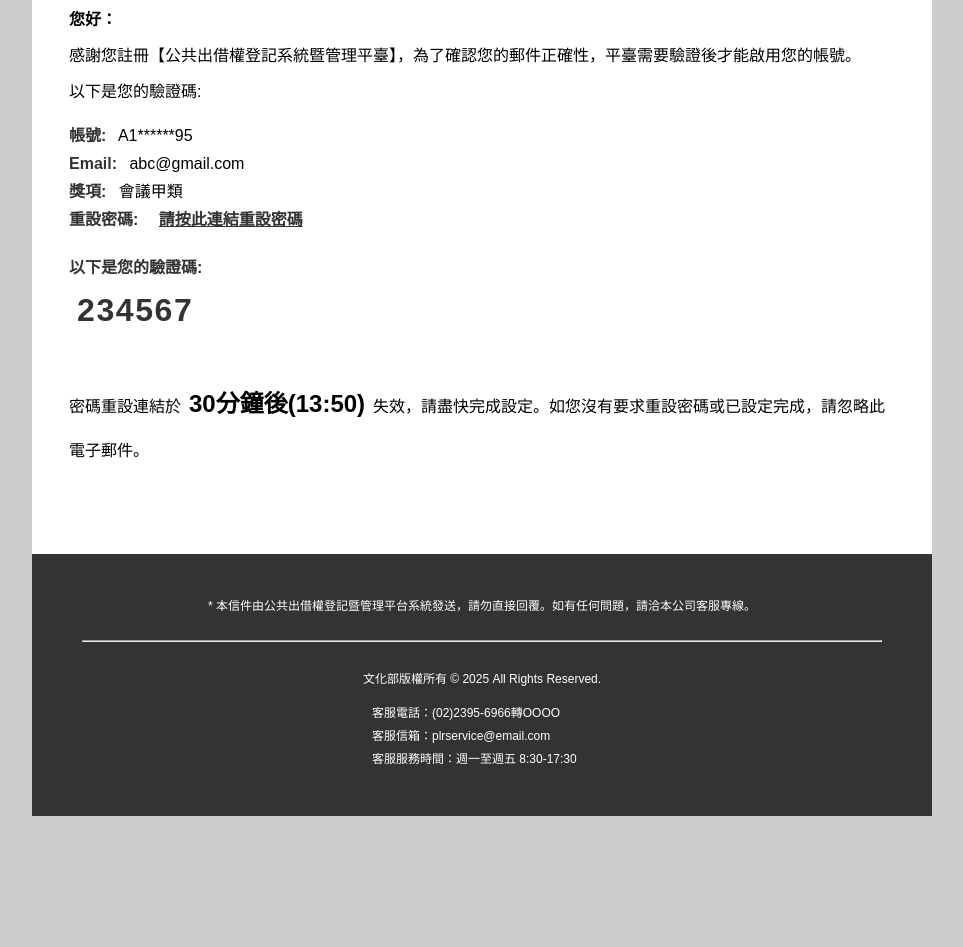
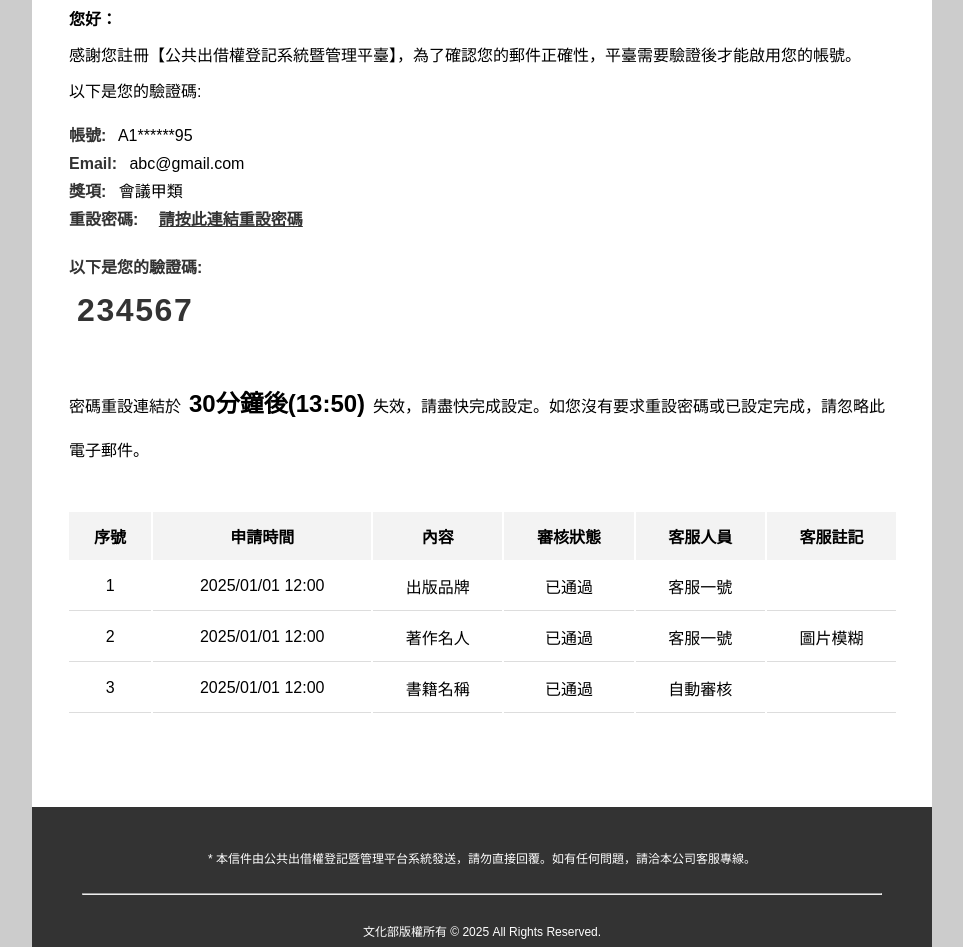
Before and after one commit to HywebU00/2025_PLR_HyUI, a plain HTML site: page epaper-Rfp.html in a window 1280 px wide. Shown: the part 849-1796 px from the top of the page, without its empty margins (158-1121 px from the left). Before the commit the page ends 1673 px from the top, so only its background shows below. Drawn offline with Linux system fonts and the light colour scheme.

Commit message:
feat:新增表格

```diff
--- a/epaper-Rfp.html
+++ b/epaper-Rfp.html
@@ -135,6 +135,7 @@
     .dataTable td {
       border-bottom: 1px solid #ddd;
       padding: 0.75rem;
+      text-align: center;
     }
   </style>
 </head>
@@ -235,7 +236,6 @@
                                                   <p class="text-num">234567</p>
                                                 </li>
                                               </ul>
-
                                             </td>
                                           </tr>
                                           <tr>
@@ -249,7 +249,6 @@
                                       <!-- 信件內文 end -->
                                     </td>
                                   </tr>
-
                                 </table>
                               </td>
                             </tr>
@@ -258,6 +257,52 @@
                       </tr>
                     </table>
                     <!--細框內 end-->
+                  </td>
+                  <td bgcolor="#fff" width="18" valign="top">&nbsp;</td>
+
+
+                </tr>
+                <tr>
+                  <td bgcolor="#fff" width="18" valign="top">&nbsp;</td>
+                  <td bgcolor="#fff">
+                    <table class="dataTable" style="padding: 1rem;">
+                      <thead>
+                        <tr>
+                          <th>序號</th>
+                          <th>申請時間</th>
+                          <th>內容</th>
+                          <th>審核狀態</th>
+                          <th>客服人員</th>
+                          <th>客服註記</th>
+                        </tr>
+                      </thead>
+                      <tbody>
+                        <tr>
+                          <td>1</td>
+                          <td>2025/01/01 12:00</td>
+                          <td>出版品牌</td>
+                          <td>已通過</td>
+                          <td>客服一號</td>
+                          <td></td>
+                        </tr>
+                        <tr>
+                          <td>2</td>
+                          <td>2025/01/01 12:00</td>
+                          <td>著作名人</td>
+                          <td>已通過</td>
+                          <td>客服一號</td>
+                          <td>圖片模糊</td>
+                        </tr>
+                        <tr>
+                          <td>3</td>
+                          <td>2025/01/01 12:00</td>
+                          <td>書籍名稱</td>
+                          <td>已通過</td>
+                          <td>自動審核</td>
+                          <td></td>
+                        </tr>
+                      </tbody>
+                    </table>
                   </td>
                   <td bgcolor="#fff" width="18" valign="top">&nbsp;</td>
                 </tr>
@@ -295,7 +340,6 @@
               </table>
             </td>
           </tr>
-
           <tr>
             <td align="center" bgcolor="#333" style="font-size: 12px">
               <p style="padding-bottom: 15px; padding-top: 30px; color: #fff">
```
